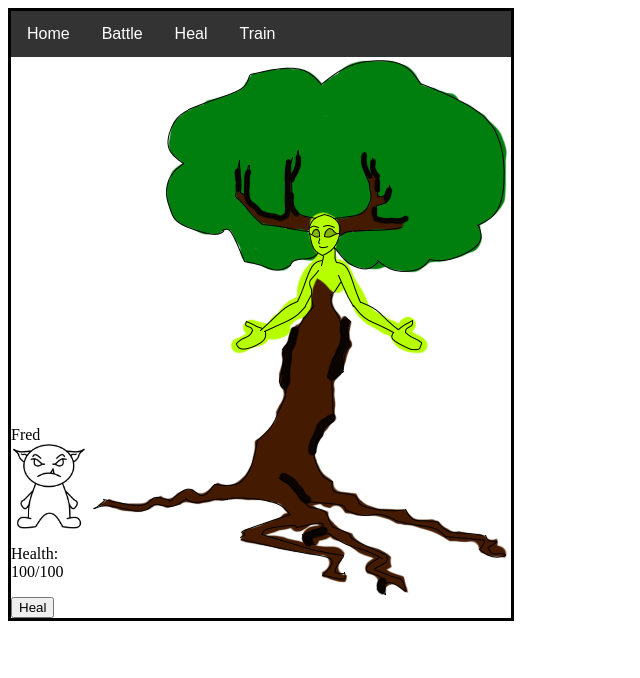
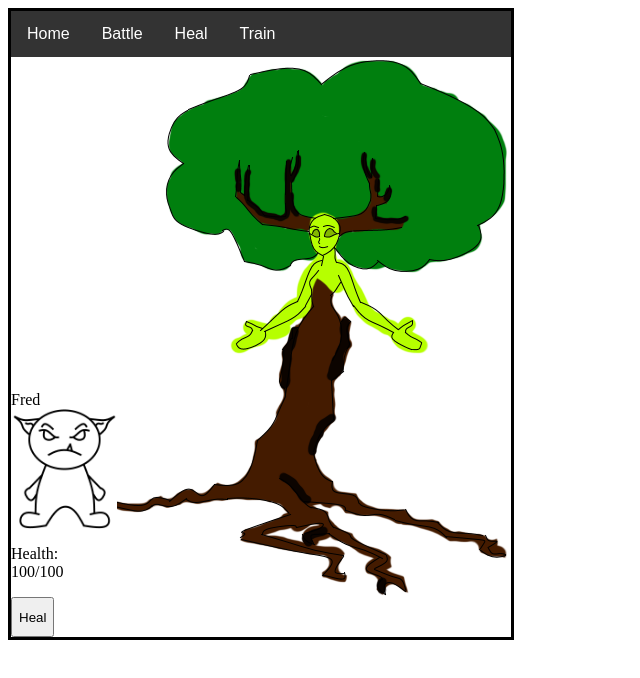
Before and after one commit to jwheatonumich/Basic-RPG, a plain HTML site: page heal/heal.html in a window 1280 px wide. Shown: the whole page, without its empty margins (0-640 px from the left). Drawn offline with Linux system fonts and the light colour scheme.

Commit message:
Updating button and image sizes

```diff
--- a/battle/battle-styles.css
+++ b/battle/battle-styles.css
@@ -24,3 +24,7 @@
     width: 500px;
     padding: 20px;
 }
+
+#enemies, #startBattle{
+    height: 5vh;
+}
--- a/heal/heal-styles.css
+++ b/heal/heal-styles.css
@@ -17,6 +17,7 @@
 
 #dryad-div{
     grid-area: dryad;
+    max-height:70vh;
 }
 
 .game-text {
@@ -24,5 +25,9 @@
 }
 
 #character-image{
-    max-width:75px;
+    max-height:15vh;
 }
+
+#heal-button{
+    height: 5vh;
+}
--- a/heal/heal.html
+++ b/heal/heal.html
@@ -31,7 +31,7 @@
                     <p id="character-stats">Stats</p>
                 </div>
             </div>
-            <button onClick="healMax()">Heal</button>
+            <button id="heal-button" onClick="healMax()">Heal</button>
         </div>
     </body>
 </html>
```
